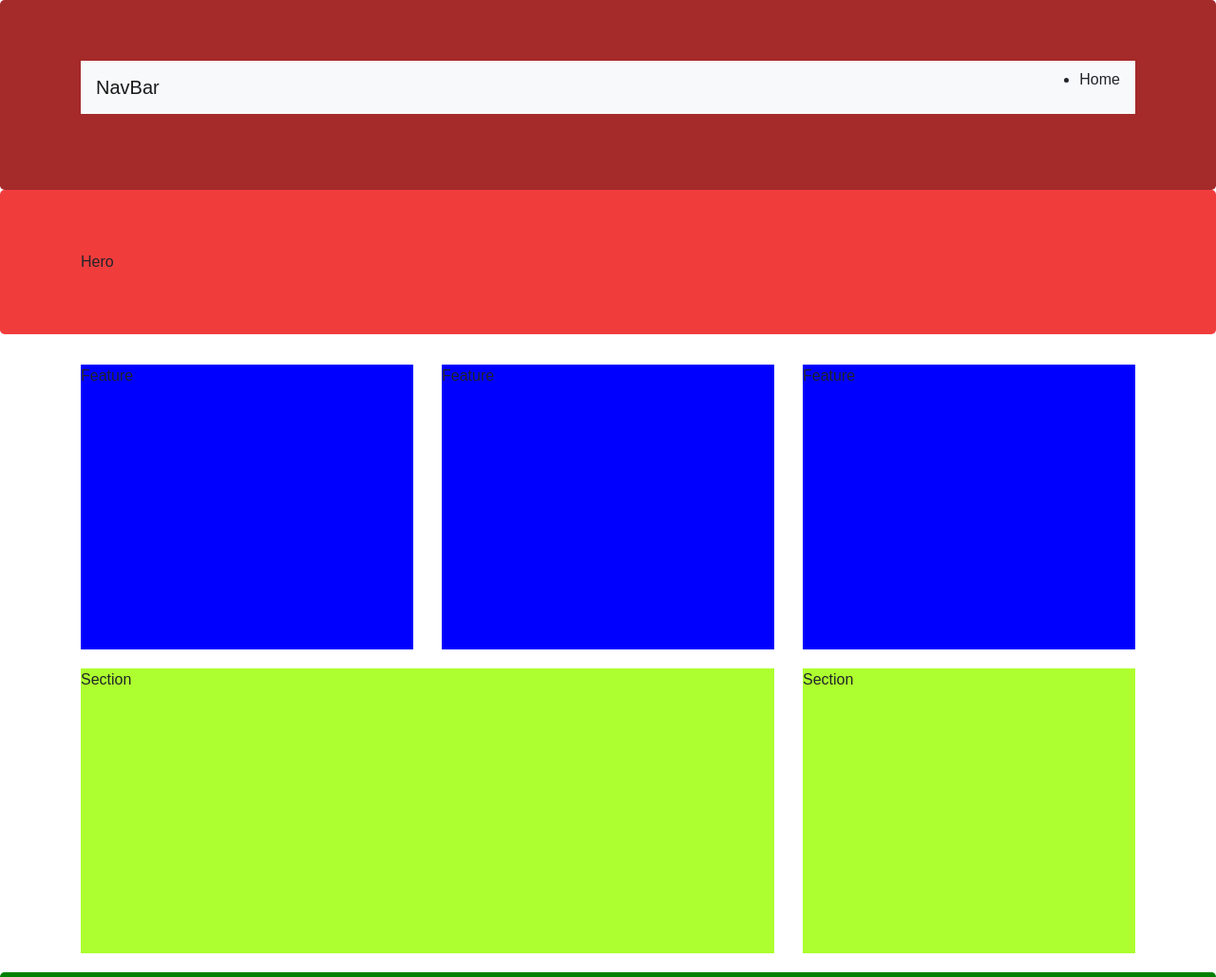
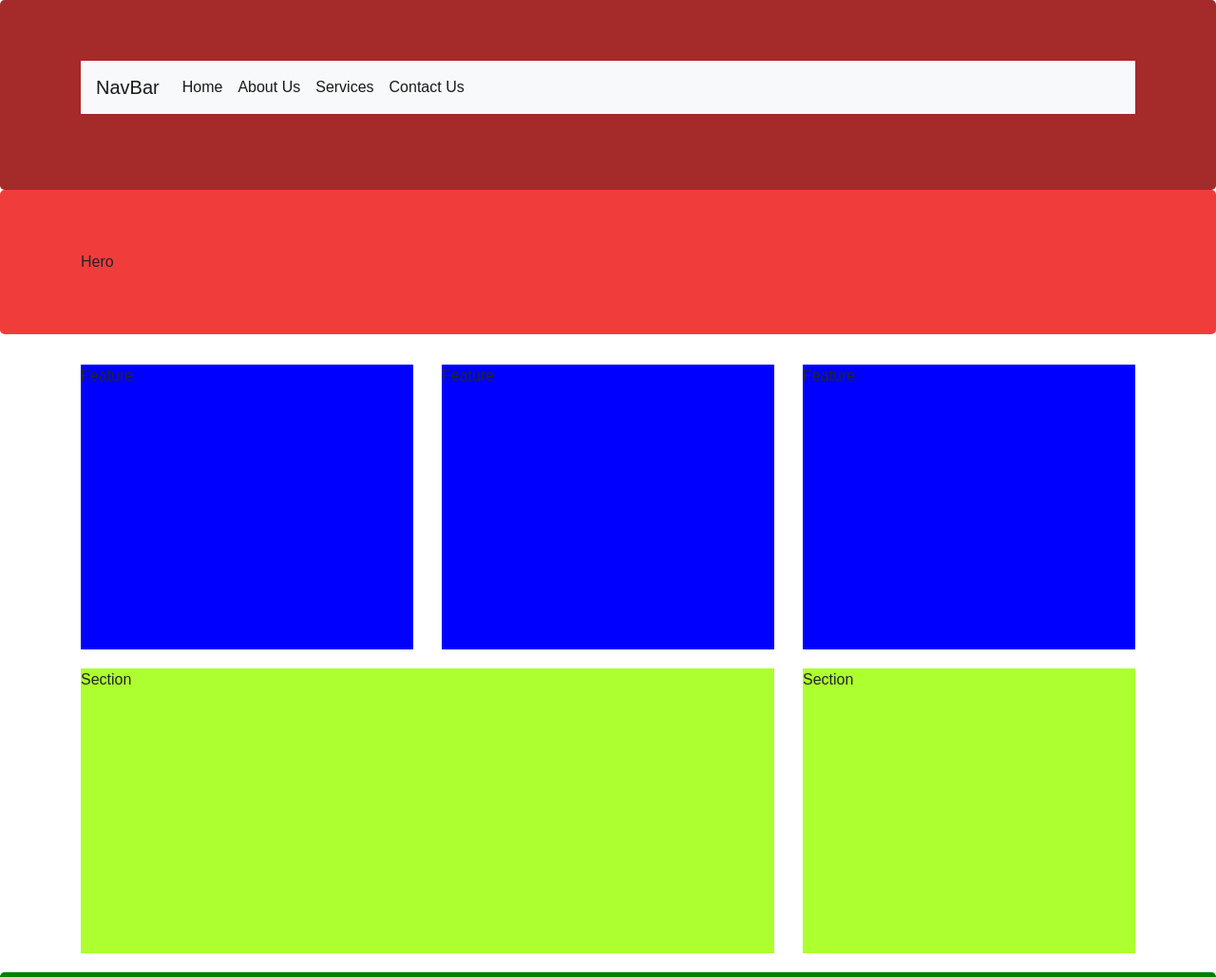
Before and after one commit to ridbay/Boostrap-Projects, a plain HTML site: page p1/index.html in a window 1280 px wide. Shown: the top 1029 px of the page at 95% size. Drawn offline with Linux system fonts and the light colour scheme.

Commit message:
CSS & Boostrap

```diff
--- a/p1/index.html
+++ b/p1/index.html
@@ -23,12 +23,21 @@
         <![endif]-->
     <header class='jumbotron app-header'>
         <div class="container">
-            <nav class="navbar navbar-light bg-light">
+            <nav class="navbar navbar-expand-lg navbar-light bg-light">
                 <a class="navbar-brand" href="#">NavBar</a>
-                <div>
-                    <ul>
-                        <li>
-                            <a>Home</a>
+                <div class="collapse navbar-collapse">
+                    <ul class="navbar-nav mr-auto">
+                        <li class="nav-item active">
+                            <a class="nav-link" href="#">Home</a>
+                        </li>
+                        <li class="nav-item active">
+                            <a class="nav-link" href="#">About Us</a>
+                        </li>
+                        <li class="nav-item active">
+                            <a class="nav-link" href="#">Services</a>
+                        </li>
+                        <li class="nav-item active">
+                            <a class="nav-link" href="#">Contact Us</a>
                         </li>
                     </ul>
                 </div>
```
